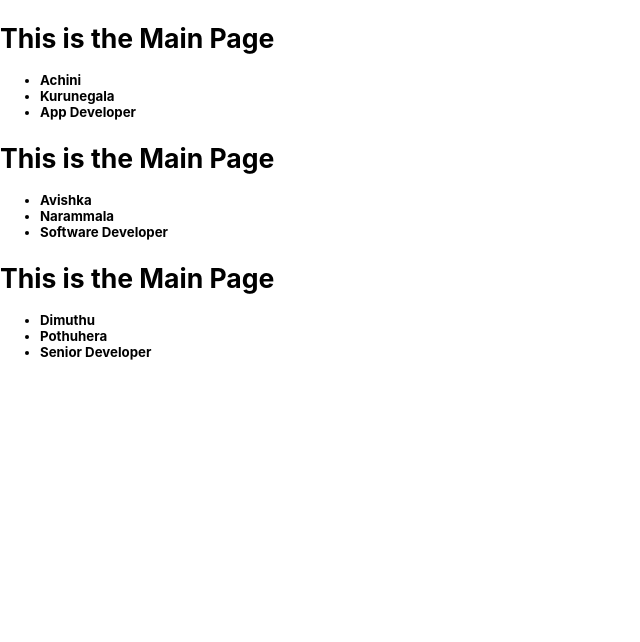
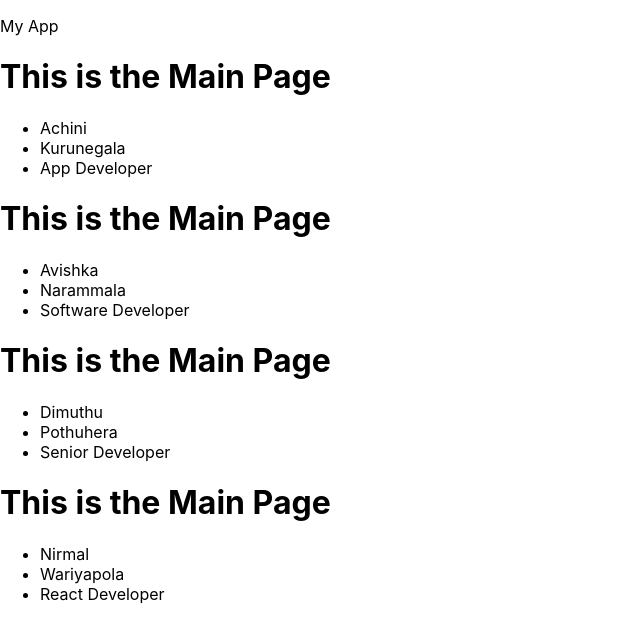
Before and after one commit to Achinit99/project-yt, a React (Create React App) app in the folder react-yt/: page / in a window 1280 px wide. Shown: the top 642 px of the page, without its empty margins (0-640 px from the left). Built offline with nearby package versions, Linux system fonts and the light colour scheme; the HTML template or start-up script is replaced by a standard one.

Commit message:
Create data folder and data passing

```diff
--- a/react-yt/src/App.js
+++ b/react-yt/src/App.js
@@ -1,30 +1,14 @@
 import './App.css';
 import Main from "./Componets/Main"
-
-const myData = [
-  {
-    name: 'Achini',
-    city: 'Kurunegala',
-    position: 'App Developer',
-  },
-  {
-    name: 'Avishka',
-    city: 'Narammala',
-    position: 'Software Developer',
-  },
-  {
-    name: 'Dimuthu',
-    city: 'Pothuhera',
-    position: 'Senior Developer',
-  },
-]
+import myData from "./Data/myData";
 
 function App() {
   return (
     <>
       <div>
-        {myData.map(({ name, city, position }, index) => {
-          return <h5><Main key={index} name={name} city={city} position={position} /></h5>;
+        <p>My App</p>
+        {myData.map(({ name, city, position, id }) => {
+          return <Main key={id} name={name} city={city} position={position} />;
         })}
       </div>
     </>
--- a/react-yt/src/Componets/Main.js
+++ b/react-yt/src/Componets/Main.js
@@ -13,4 +13,4 @@ function Main({ name, city, position }) {
   )
 }
 
-export default Main
+export default Main;
--- /dev/null
+++ b/react-yt/src/Data/myData.js
@@ -0,0 +1,23 @@
+const myData = [
+  {
+    id: 12,
+    name: 'Achini',
+    city: 'Kurunegala',
+    position: 'App Developer',
+  },
+  {
+    id: 13,
+    name: 'Avishka',
+    city: 'Narammala',
+    position: 'Software Developer',
+  },
+  {
+    id: 14,
+    name: 'Dimuthu',
+    city: 'Pothuhera',
+    position: 'Senior Developer',
+  },
+  { id: 123, name: "Nirmal", city: "Wariyapola", position: "React Developer" },
+];
+
+export default myData;
```
